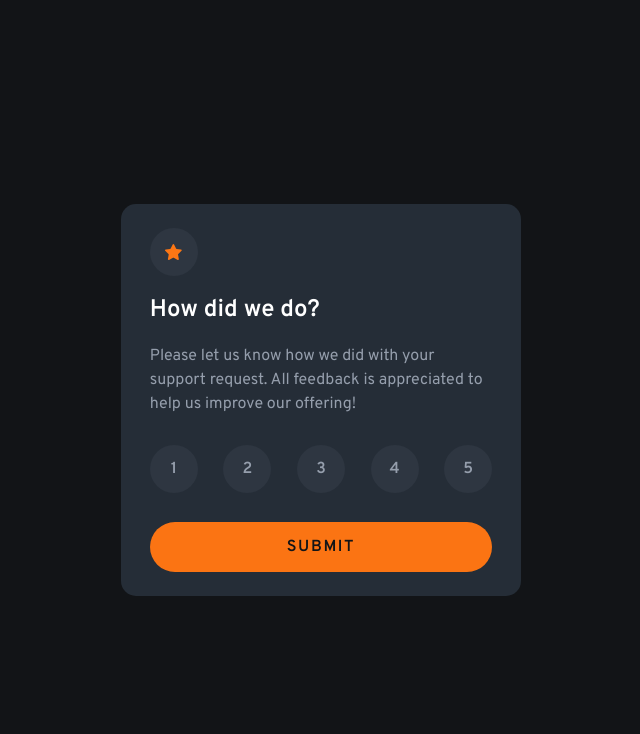
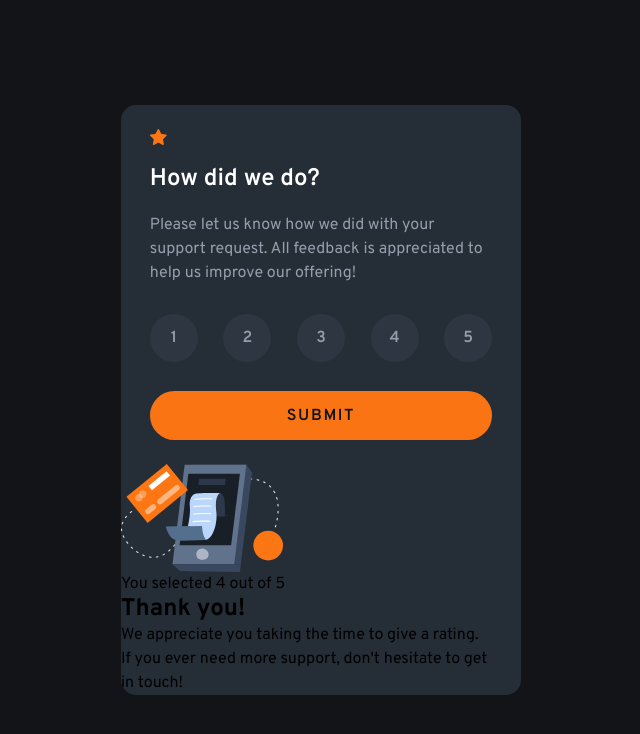
Before and after one commit to gustavo2023/interactive-rating-component, a plain HTML site: page index.html in a window 1280 px wide. Shown: the whole page, without its empty margins (319-959 px from the left). Drawn offline with Linux system fonts and the light colour scheme.

Commit message:
feat: update rating component structure and enforce required fields for ratings; add initial structure for "Thank you" state

```diff
--- a/index.html
+++ b/index.html
@@ -27,8 +27,9 @@
   <body>
     <h1 class="visually-hidden">Rating Component</h1>
     <main>
+      <!-- Rating Component -->
       <div class="rating-component-container">
-        <div class="img-container">
+        <div class="star-img-container">
           <img src="./images/icon-star.svg" alt="Golden star icon" />
         </div>
         <form id="rating-form">
@@ -45,6 +46,7 @@
                   name="rating"
                   id="rating-1"
                   value="1"
+                  required
                 /><label for="rating-1">1</label>
               </div>
               <div class="radio-input-option">
@@ -53,6 +55,7 @@
                   name="rating"
                   id="rating-2"
                   value="2"
+                  required
                 /><label for="rating-2">2</label>
               </div>
               <div class="radio-input-option">
@@ -61,6 +64,7 @@
                   name="rating"
                   id="rating-3"
                   value="3"
+                  required
                 /><label for="rating-3">3</label>
               </div>
               <div class="radio-input-option">
@@ -69,6 +73,7 @@
                   name="rating"
                   id="rating-4"
                   value="4"
+                  required
                 /><label for="rating-4">4</label>
               </div>
               <div class="radio-input-option">
@@ -77,6 +82,7 @@
                   name="rating"
                   id="rating-5"
                   value="5"
+                  required
                 /><label for="rating-5">5</label>
               </div>
             </div>
@@ -86,6 +92,22 @@
           </button>
         </form>
       </div>
+
+      <!-- Thank you State Component -->
+      <div class="thank-you-state">
+        <div class="thanks-img-container">
+          <img
+            src="./images/illustration-thank-you.svg"
+            alt="Phone with light blue paper coming out of screen and an orange card and circle around it"
+          />
+        </div>
+        <p class="rating-result-display">You selected 4 out of 5</p>
+        <h2>Thank you!</h2>
+        <p class="thanks-message">
+          We appreciate you taking the time to give a rating. If you ever need
+          more support, don't hesitate to get in touch!
+        </p>
+      </div>
     </main>
   </body>
 </html>
```
